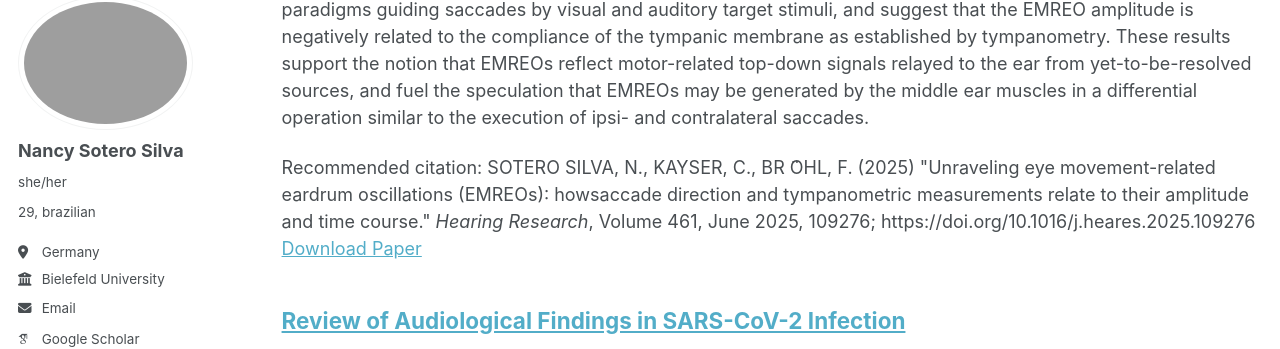
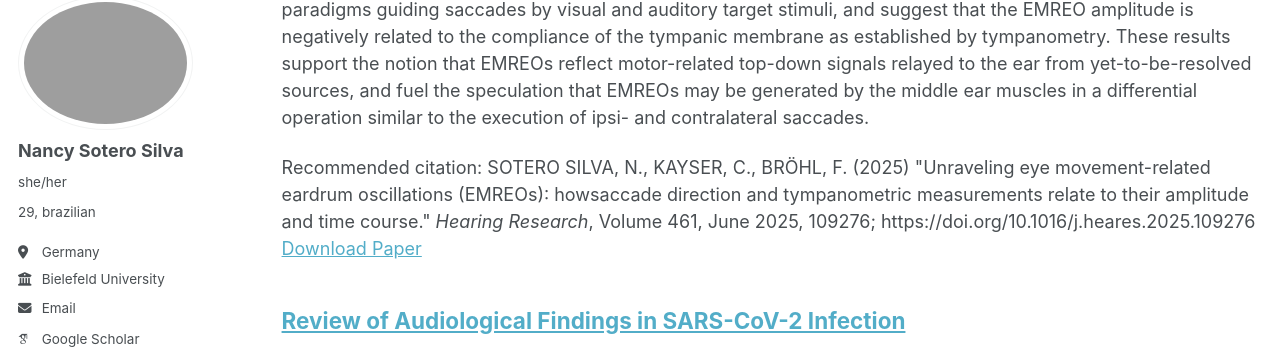
Before and after one commit to nancysotero/neuronency, a Jekyll site: the page built from _pages/publications.html, in a window 1280 px wide and 900 px high, scrolled down 355 px. Shown: the part 103-452 px from the top of the window. Built offline with Jekyll 4.4.1, drawn with Linux system fonts in a browser that asks for light colours; some web fonts are replaced; a script that is not in the unit is left out.

Commit message:
Update 2025-01-01-paper-title-number-1.md

```diff
--- a/_publications/2025-01-01-paper-title-number-1.md
+++ b/_publications/2025-01-01-paper-title-number-1.md
@@ -9,7 +9,7 @@ venue: 'Hearing Research'
 #slidesurl: 'http://academicpages.github.io/files/slides1.pdf'
 paperurl: ' https://doi.org/10.1016/j.heares.2025.109276'
 #bibtexurl: 'http://academicpages.github.io/files/bibtex1.bib'
-citation: 'SOTERO SILVA, N., KAYSER, C., BR  ̈OHL, F. (2025) &quot;Unraveling eye movement-related eardrum oscillations (EMREOs): howsaccade direction and tympanometric measurements relate to their amplitude and time course.&quot; <i>Hearing Research</i>, Volume 461, June 2025, 109276; https://doi.org/10.1016/j.heares.2025.109276'
+citation: 'SOTERO SILVA, N., KAYSER, C., BRÖHL, F. (2025) &quot;Unraveling eye movement-related eardrum oscillations (EMREOs): howsaccade direction and tympanometric measurements relate to their amplitude and time course.&quot; <i>Hearing Research</i>, Volume 461, June 2025, 109276; https://doi.org/10.1016/j.heares.2025.109276'
 
 ---
 The contents above will be part of a list of publications, if the user clicks the link for the publication than the contents of section will be rendered as a full page, allowing you to provide more information about the paper for the reader. When publications are displayed as a single page, the contents of the above "citation" field will automatically be included below this section in a smaller font.
```
